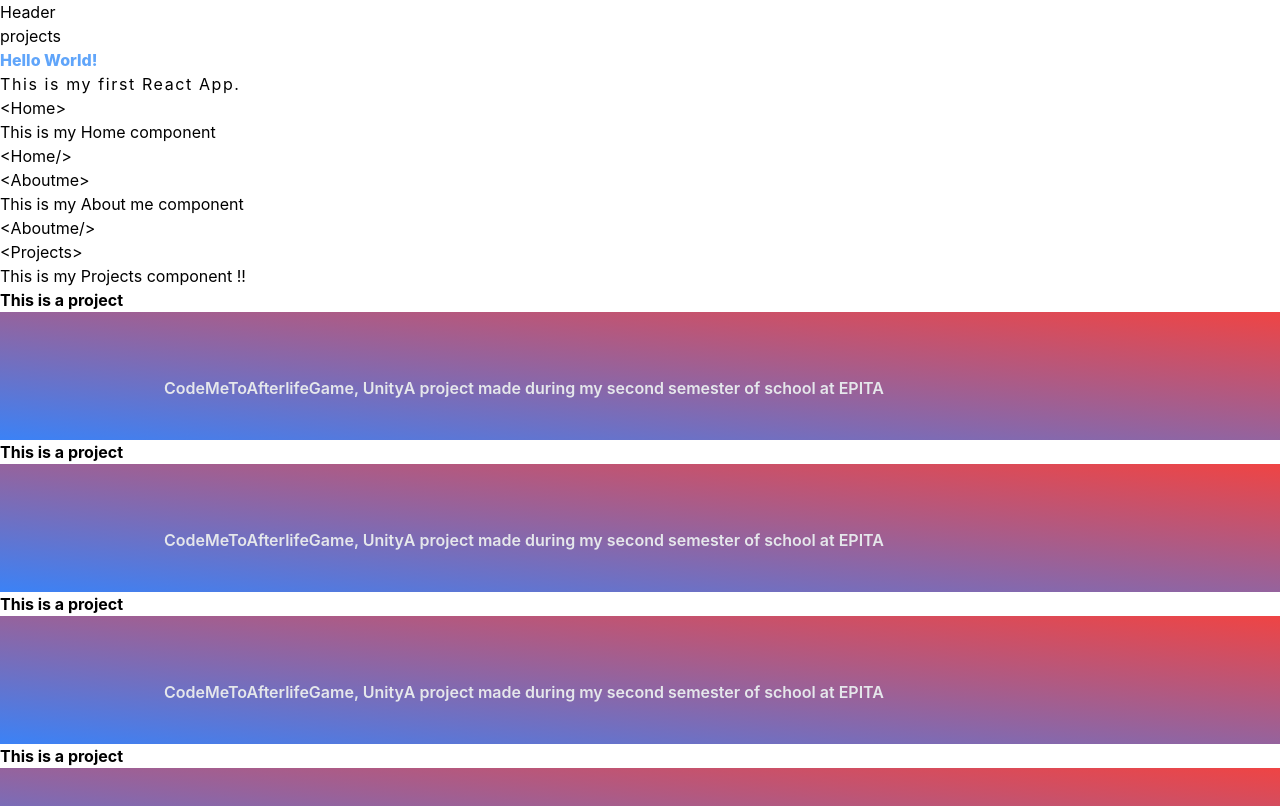
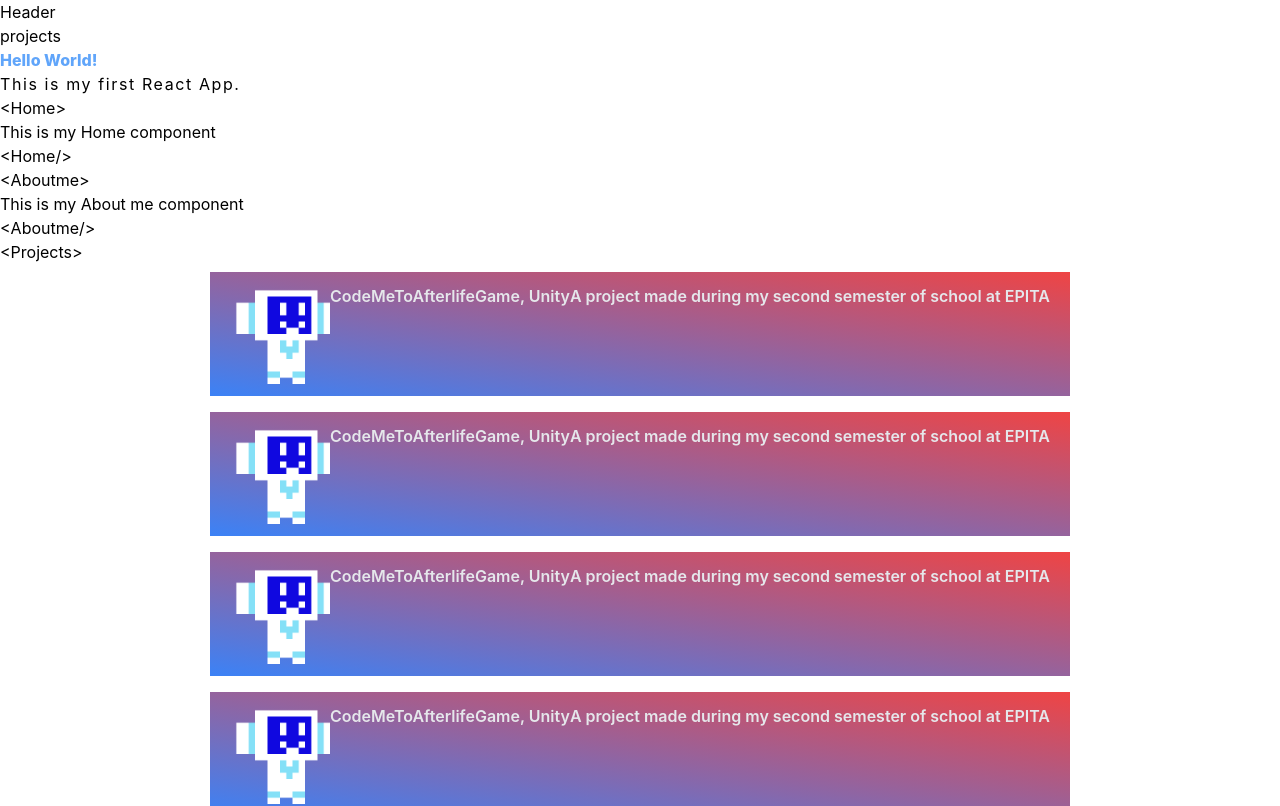
Before and after one commit to goblivend/Website, a React (Create React App) app in the folder mywebsite/: page / in a window 1280 px wide. Shown: the top 806 px of the page. Built offline with nearby package versions, Linux system fonts and the light colour scheme.

Commit message:
project component upgrade

```diff
--- a/mywebsite/src/components/project.js
+++ b/mywebsite/src/components/project.js
@@ -2,15 +2,16 @@ import React from "react";
 
 function Project({ name, image, category, description, link }) {
     return (
-        <div className="font-bold back">
-            <p>This is a project</p>
-            <div className="flex flex-line bg-gradient-to-tr font-semibold from-blue-500 to-red-500 text-gray-200 pl-16 pr-20 py-16 lg:w-screen h-1">
+        <div className="flex justify-evenly py-2 place-content-center">
+            <div className="flex flex-line bg-gradient-to-tr font-semibold from-blue-500 to-red-500 text-gray-200 px-5 py-3 w-6/7 h-min">
                 <img src={image} alt={name} width="100" height="100" className="align-left"></img>
-                <a href={link} target="_blank" rel="noreferrer" >{name}</a>
-                <p>{category}</p>
-                <p>{description}</p>
+                <div className="flex justify-evenly">
+                    <a href={link} target="_blank" rel="noreferrer" >{name}</a>
+                    <p>{category}</p>
+                    <p>{description}</p>
+                </div>
             </div>
-        </div >
+        </div>
     );
 }
 export default Project;
--- a/mywebsite/src/pages/projects.js
+++ b/mywebsite/src/pages/projects.js
@@ -5,7 +5,6 @@ import CMTAL from "../assets/CodeMeToAfterlife.png"
 function Projects() {
     return (
         <div >
-            <p>This is my Projects component !!</p>
             <Project name="CodeMeToAfterlife" image={CMTAL} category="Game, Unity" link="https://codemetoafterlife.ml/" description="A project made during my second semester of school at EPITA" />
             <Project name="CodeMeToAfterlife" image={CMTAL} category="Game, Unity" link="https://codemetoafterlife.ml/" description="A project made during my second semester of school at EPITA" />
             <Project name="CodeMeToAfterlife" image={CMTAL} category="Game, Unity" link="https://codemetoafterlife.ml/" description="A project made during my second semester of school at EPITA" />
```
